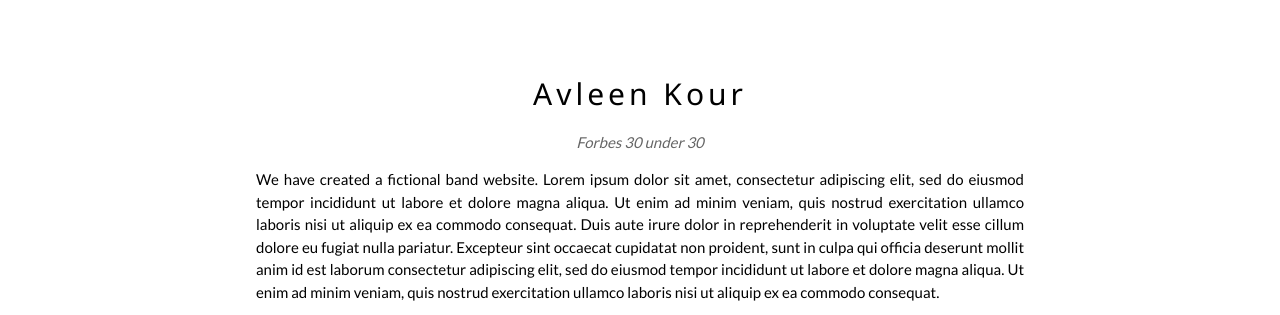
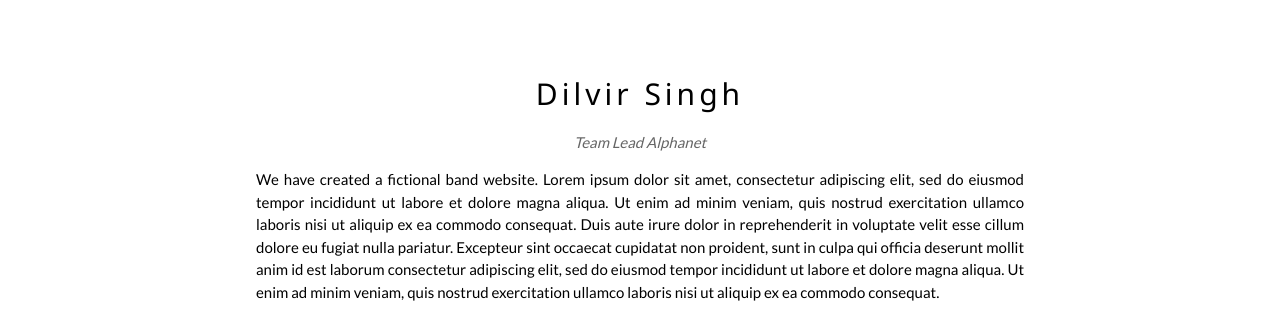
Before and after one commit to iknoorsinghchuni/Noor, a plain HTML site: page index.html in a window 1280 px wide. Shown: the part 72-387 px from the top of the page. Drawn offline with nearby package versions, Linux system fonts and the light colour scheme.

Commit message:
Update index.html

```diff
--- a/index.html
+++ b/index.html
@@ -70,8 +70,8 @@ body {font-family: "Lato", sans-serif}
 
   <!-- The Band Section -->
   <div class="w3-container w3-content w3-center w3-padding-64" style="max-width:800px" id="band">
-    <h2 class="w3-wide">Avleen Kour</h2>
-    <p class="w3-opacity"><i>Forbes 30 under 30</i></p>
+    <h2 class="w3-wide">Dilvir Singh</h2>
+    <p class="w3-opacity"><i>Team Lead Alphanet</i></p>
     <p class="w3-justify">We have created a fictional band website. Lorem ipsum dolor sit amet, consectetur adipiscing elit, sed do eiusmod tempor incididunt ut labore et dolore magna aliqua. Ut enim ad minim veniam, quis nostrud exercitation ullamco laboris nisi ut aliquip
       ex ea commodo consequat. Duis aute irure dolor in reprehenderit in voluptate velit esse cillum dolore eu fugiat nulla pariatur. Excepteur sint occaecat cupidatat non proident, sunt in culpa qui officia deserunt mollit anim id est laborum consectetur
       adipiscing elit, sed do eiusmod tempor incididunt ut labore et dolore magna aliqua. Ut enim ad minim veniam, quis nostrud exercitation ullamco laboris nisi ut aliquip ex ea commodo consequat.</p>
```
